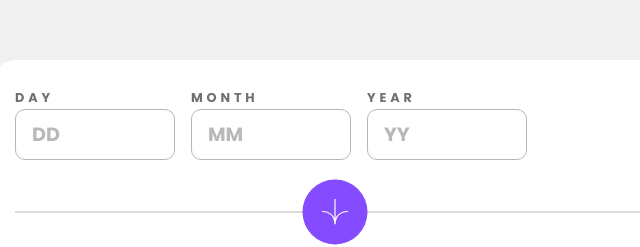
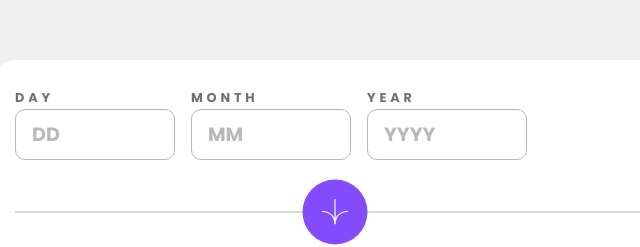
Before and after one commit to tloxiu/Age-calculator-app, a plain HTML site: page index.html in a window 1280 px wide. Shown: the part 135-382 px from the top of the page, 305-945 px from the left. Drawn offline with Linux system fonts and the light colour scheme.

Commit message:
Update index.html

```diff
--- a/index.html
+++ b/index.html
@@ -34,7 +34,7 @@
         <fieldset>
           <div class="input-label-wrapper">
             <label for="input-year" class="title-year">year</label>
-            <input class="input-year" type="text" id="input-year" placeholder="yy">
+            <input class="input-year" type="text" id="input-year" placeholder="yyyy">
             <div class="error-container"><p class="error-year"></p></div>
           </div>
         </fieldset>
```
